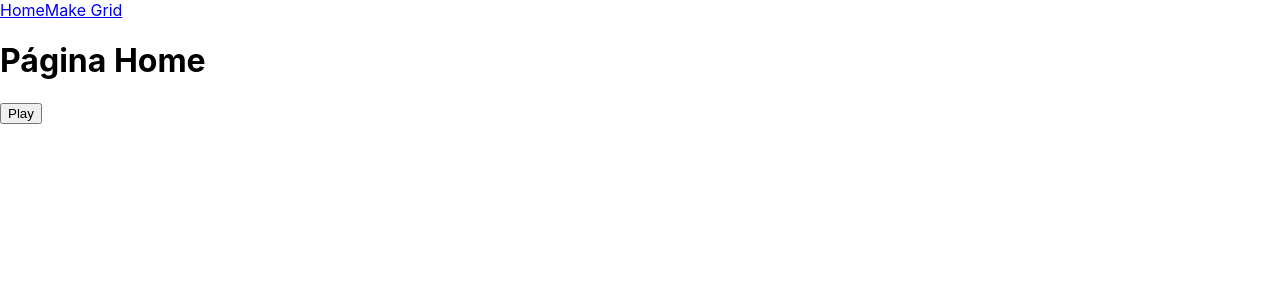
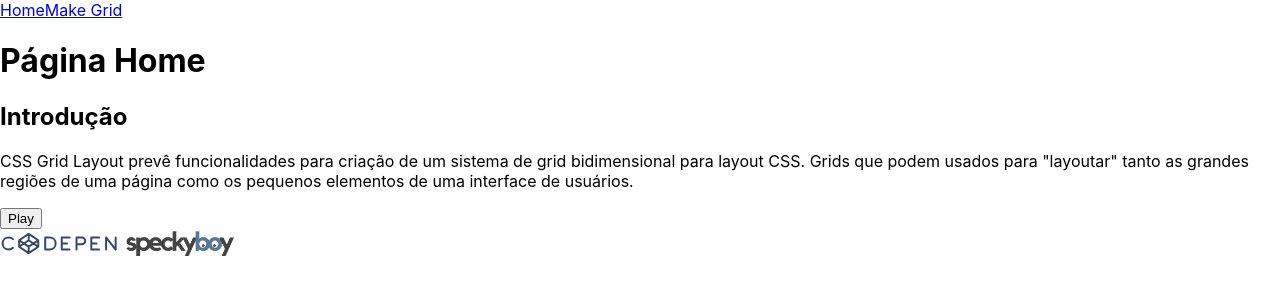
Before and after one commit to severidade/grid_css, a React (Create React App) app: page / in a window 1280 px wide. Shown: the top 300 px of the page. Built offline with nearby package versions, Linux system fonts and the light colour scheme; no server answers.

Commit message:
feat: :rocket: Cria o componente ExternalLink
Importa ele na home

```diff
--- a/src/Pages/Home.jsx
+++ b/src/Pages/Home.jsx
@@ -2,6 +2,7 @@ import React, { useState, useEffect } from "react";
 import Navbar from "../components/Navbar/Navbar";
 import ReactPlayer from "react-player";
 import fetchThumbnailUrl from "../utils/fetchThumbnailUrl";
+import ExternalLink from "../components/ ExternalLink/ExternalLink";
 
 export default function Home() {
   const [isVideoPlaying, setIsVideoPlaying] = useState(false);
@@ -30,6 +31,14 @@ export default function Home() {
     <>
       <Navbar />
       <h1>Página Home</h1>
+      <div className="container_master">
+        <div className="site_titulo">
+          <h2><strong>Introdução</strong></h2>
+        </div>
+        <div className="artigo">
+          <p>CSS Grid Layout prevê funcionalidades para criação de um sistema de grid bidimensional para layout CSS. Grids que podem usados para "layoutar" tanto as grandes regiões de uma página como os pequenos elementos de uma interface de usuários.</p>
+        </div>
+        <div className="video_container">
           {!isVideoPlaying && (
             <div>
               {thumbnailUrl && (
@@ -48,6 +57,22 @@ export default function Home() {
               height="100%"
             />
           )}
+        </div>
+        <div>
+          <ExternalLink
+            href={"https://codepen.io/rachelandrew/"}
+            linkText={"codpen"}
+            social_type={"codpen"}
+          />
+          <ExternalLink
+            href={"https://speckyboy.com/dev-talks-presentations-future-css/"}
+            linkText={"specky"}
+            social_type={"specky"}
+          />
+        </div>
+
+      </div>
+
     </>
   );
 }
--- /dev/null
+++ b/src/components/ ExternalLink/ExternalLink.jsx
@@ -0,0 +1,17 @@
+import React from 'react';
+import styles from './ExternalLink.module.css';
+
+export default function ExternalLink( {href, linkText, social_type }) {
+  const linkClassName = social_type ? styles[`social_${social_type}`] : styles.external_link ;
+
+  return(
+    <a
+      href={ href }
+      target="_blank"
+      rel="noopener noreferrer"
+      className={linkClassName}
+    >
+      { linkText }
+    </a>
+  )
+}
--- /dev/null
+++ b/src/components/ ExternalLink/ExternalLink.module.css
@@ -0,0 +1,16 @@
+.social_codpen, .social_specky {
+  display: inline-block;
+  overflow: hidden;
+  text-indent: -300px;
+  width: 120px;
+  height: 30px;
+}
+
+.social_codpen{
+  background: url(./img/codpen.svg) center / contain no-repeat;
+}
+
+.social_specky{
+  background: url(./img/specky.png) center / contain no-repeat;
+  background-size: 90%;
+}
```
Also changed, not shown: src/components/ ExternalLink/img/codpen.svg (added), src/components/ ExternalLink/img/specky.png (added). Lines whose indentation alone changed are shown as unchanged.
